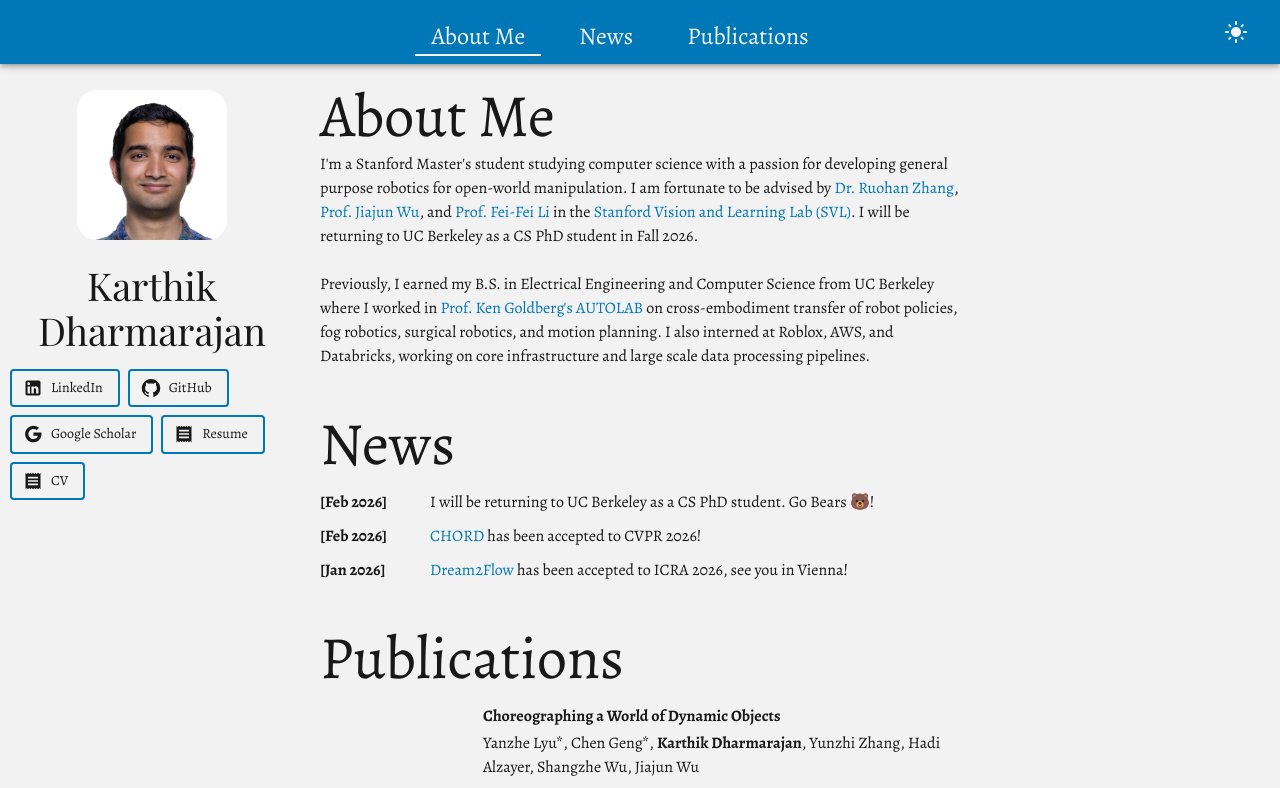
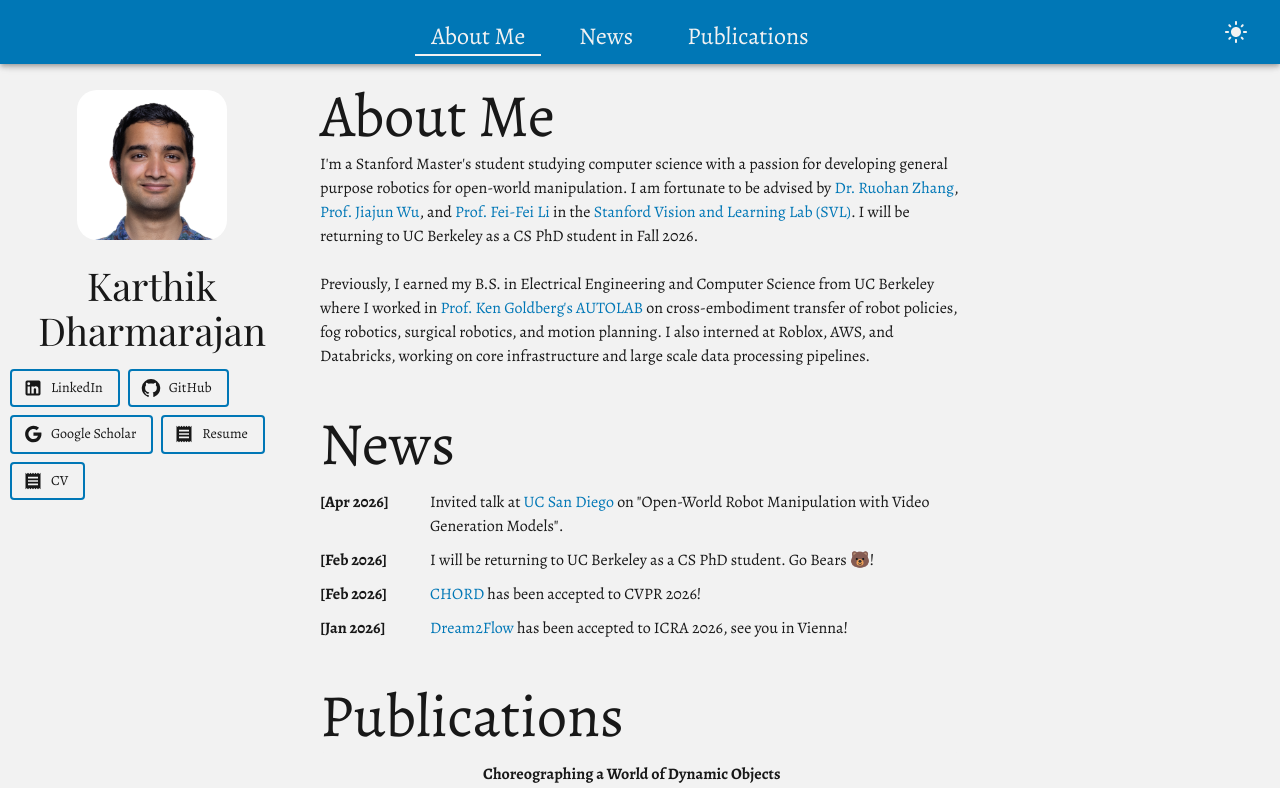
Before and after one commit to KDharmarajanDev/KDharmarajanDev.github.io, a React (Create React App) app in the folder website/: page / in a window 1280 px wide. Shown: the top 788 px of the page. Built offline with nearby package versions, Linux system fonts and the light colour scheme; grey boxes are pictures that could not be loaded; a web font is replaced by a local one.

Commit message:
Added talk news

```diff
--- a/website/src/info.js
+++ b/website/src/info.js
@@ -41,6 +41,14 @@
 }
 
 export const news = [
+    {
+        date: "Apr 2026",
+        content: (
+            <>
+                Invited talk at <StyledLink href="https://haozhang.ai/" underline="hover">UC San Diego</StyledLink> on "Open-World Robot Manipulation with Video Generation Models".
+            </>
+        )
+    },
     {
         date: "Feb 2026",
         content: (
```
